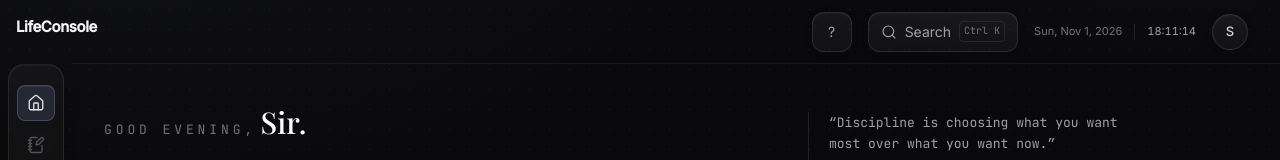
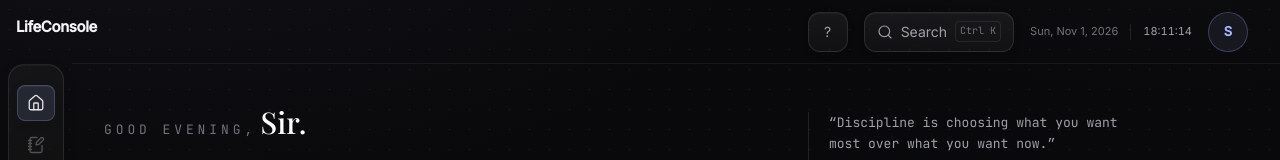
Before and after one commit to sunil-0701/LifeConsole, a React (Vite) app in the folder lifeconsole-facade/facade/: page / in a window 1280 px wide. Shown: the top 160 px of the page. Built offline with nearby package versions, Linux system fonts and the light colour scheme.

Commit message:
ui: distinguish static profile avatars from clickable controls

```diff
--- a/lifeconsole-facade/facade/src/components/ui/Avatar.jsx
+++ b/lifeconsole-facade/facade/src/components/ui/Avatar.jsx
@@ -1,15 +1,18 @@
 function Avatar({ name = 'Sunil', onClick }) {
-  const initial = name.trim().charAt(0).toUpperCase();
+  const initial = name.trim().charAt(0).toUpperCase() || '?';
+  const Element = onClick ? 'button' : 'span';
 
   return (
-    <button
-      type="button"
+    <Element
+      type={onClick ? 'button' : undefined}
       onClick={onClick}
+      role={onClick ? undefined : 'img'}
       aria-label={`Profile of ${name}`}
-      className="glass-control grid h-9 w-9 shrink-0 place-items-center rounded-full text-[13px] font-medium text-zinc-300 hover:text-white"
+      title={name}
+      className={`grid h-10 w-10 shrink-0 place-items-center rounded-full border border-[rgb(var(--accent-rgb)/0.25)] bg-[rgb(var(--accent-rgb)/0.08)] text-[13px] font-semibold text-[rgb(var(--accent-rgb))] ${onClick ? 'transition-colors hover:bg-[rgb(var(--accent-rgb)/0.16)]' : ''}`}
     >
       {initial}
-    </button>
+    </Element>
   );
 }
 
```
